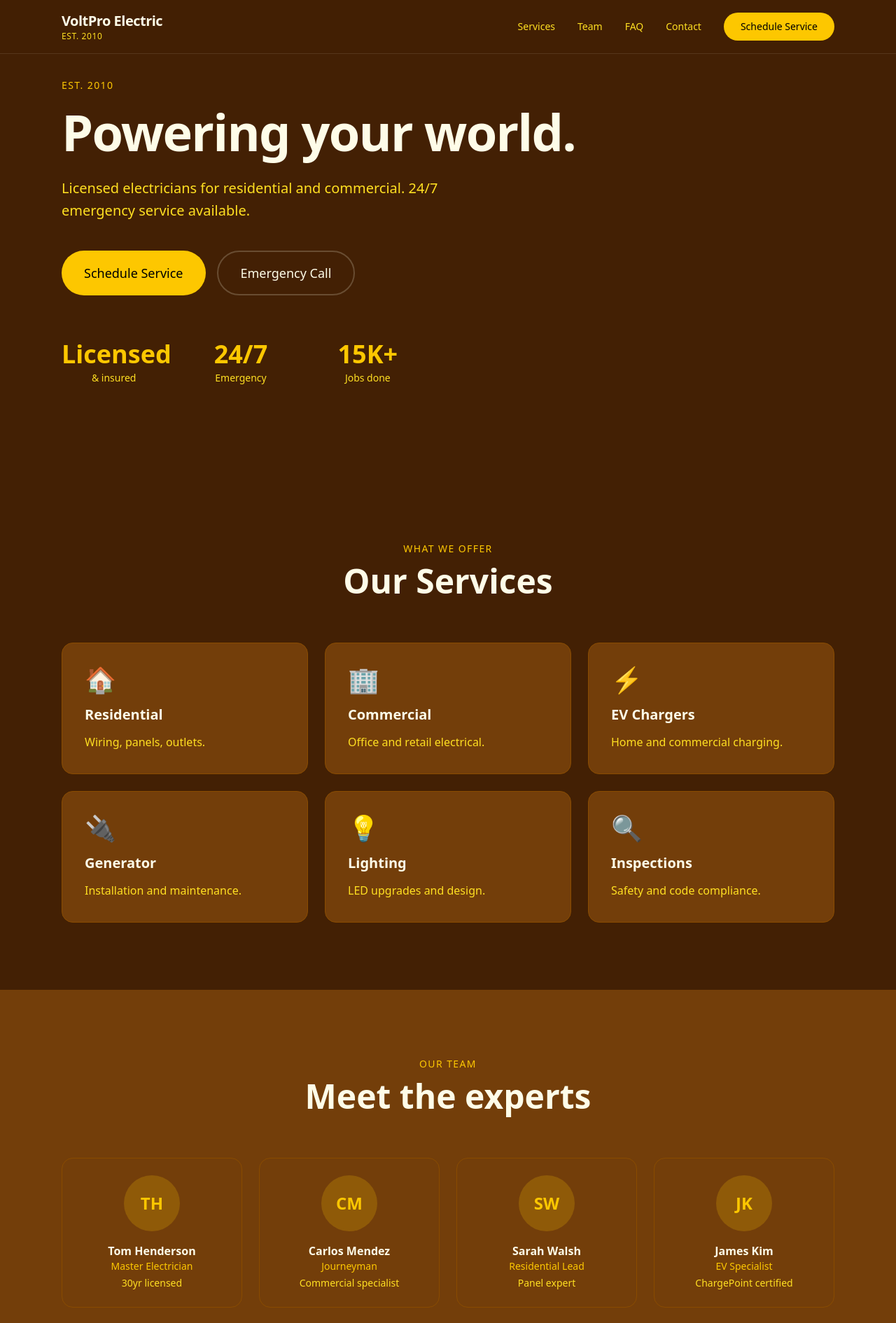
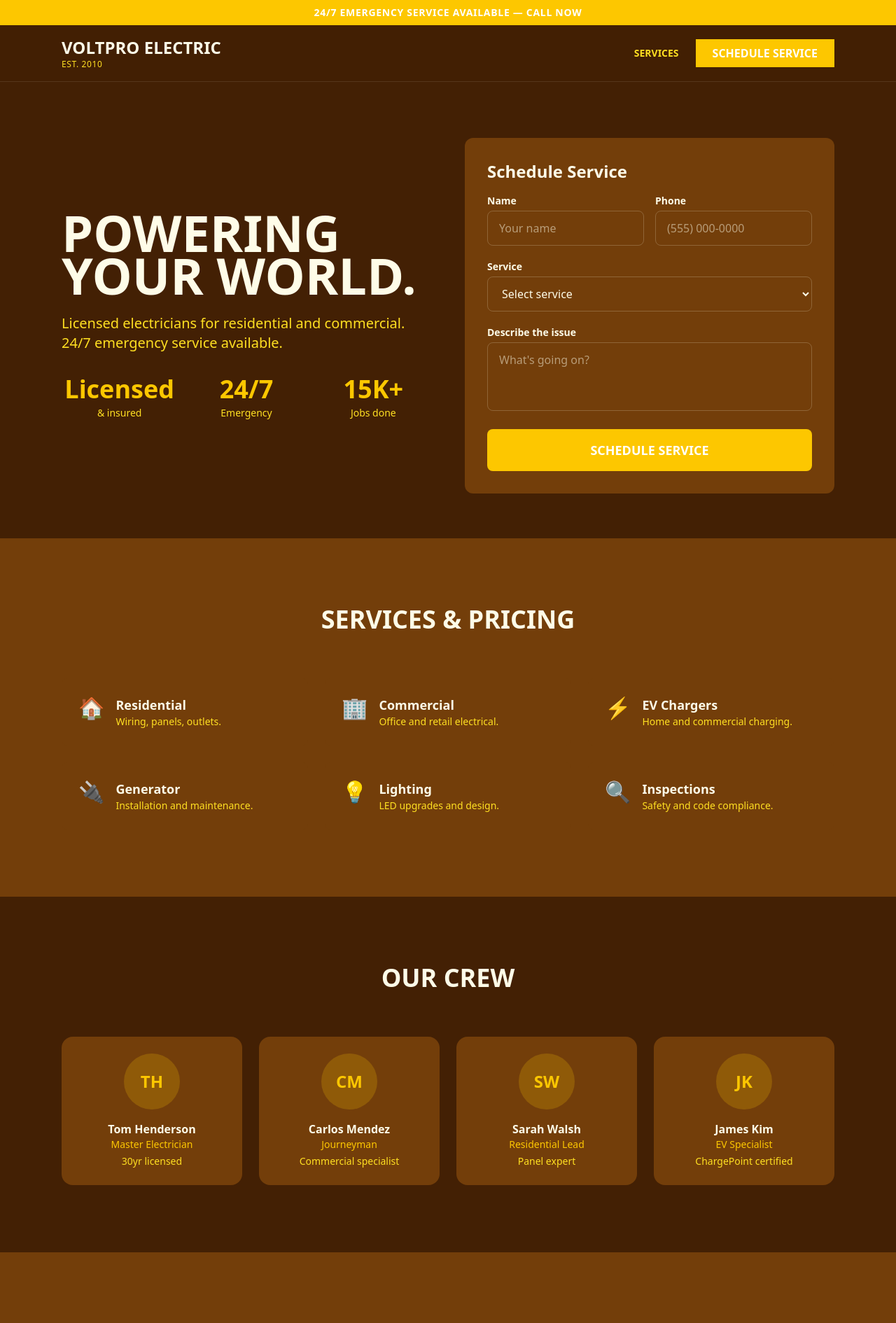
Before and after one commit to Adeshpreet-Singh/electrician, a Next.js app: page / in a window 1280 px wide. Shown: the top 1890 px of the page at 70% size. Built offline with nearby package versions, Linux system fonts and the light colour scheme.

Commit message:
feat: unique booking layout with custom design

```diff
--- a/app/page.tsx
+++ b/app/page.tsx
@@ -1,213 +1,135 @@
 'use client';
-
 import { useState } from 'react';
-
 export default function Home() {
-  const [menuOpen, setMenuOpen] = useState(false);
-  const [submitted, setSubmitted] = useState(false);
-
-  const scrollTo = (id: string) => {
-    document.getElementById(id)?.scrollIntoView({ behavior: 'smooth' });
-    setMenuOpen(false);
-  };
-
+  const scrollTo = (id: string) => document.getElementById(id)?.scrollIntoView({ behavior: 'smooth' });
   return (
     <div className="min-h-screen bg-yellow-950 text-yellow-50">
-      <a href="#main" className="sr-only focus:not-sr-only focus:absolute focus:top-4 focus:left-4 bg-yellow-400 text-black px-4 py-2 rounded z-[100] font-bold">
-        Skip to main content
-      </a>
-
-      <header>
-        <nav role="navigation" aria-label="Main navigation" className="fixed top-0 left-0 right-0 z-50 bg-yellow-950/95 backdrop-blur-md border-b border-current/10">
-          <div className="max-w-6xl mx-auto px-6 py-4 flex justify-between items-center">
+      <a href="#main" className="sr-only focus:not-sr-only focus:absolute focus:top-4 focus:left-4 bg-yellow-400 text-white px-4 py-2 rounded z-[100] font-bold">Skip</a>
+      {/* EMERGENCY BANNER */}
+      <div className="bg-yellow-400 text-white py-2 text-center text-sm font-bold uppercase tracking-wider">24/7 Emergency Service Available — Call Now</div>
+      <nav className="sticky top-0 z-50 bg-yellow-950/95 backdrop-blur-md border-b border-current/10">
+        <div className="max-w-6xl mx-auto px-6 py-4 flex justify-between items-center">
+          <div><h1 className="text-2xl font-black uppercase">VoltPro Electric</h1><p className="text-xs text-yellow-300 uppercase tracking-wider">Est. 2010</p></div>
+          <div className="hidden md:flex items-center gap-6">
+            <button onClick={() => scrollTo('services')} className="text-sm font-bold text-yellow-300 hover:text-yellow-400 uppercase">Services</button>
+            <button onClick={() => scrollTo('book')} className="bg-yellow-400 text-white px-6 py-2 font-bold uppercase">Schedule Service</button>
+          </div>
+        </div>
+      </nav>
+      <main id="main" role="main">
+        {/* HERO with inline booking form */}
+        <section className="pt-4">
+          <div className="max-w-6xl mx-auto px-6 py-16 grid md:grid-cols-2 gap-12 items-center">
             <div>
-              <h1 className="text-xl tracking-tight font-bold">VoltPro Electric</h1>
-              <p className="text-xs text-yellow-300 tracking-wider uppercase">Est. 2010</p>
-            </div>
-            <div className="hidden md:flex items-center gap-8">
-              <button onClick={() => scrollTo('services')} className="text-sm text-yellow-300 hover:text-yellow-400 transition-colors">Services</button>
-              <button onClick={() => scrollTo('team')} className="text-sm text-yellow-300 hover:text-yellow-400 transition-colors">Team</button>
-              <button onClick={() => scrollTo('faq')} className="text-sm text-yellow-300 hover:text-yellow-400 transition-colors">FAQ</button>
-              <button onClick={() => scrollTo('contact')} className="text-sm text-yellow-300 hover:text-yellow-400 transition-colors">Contact</button>
-              <button onClick={() => scrollTo('contact')} className="bg-yellow-400 text-black px-6 py-2.5 text-sm font-medium rounded-full hover:opacity-90 transition-opacity">
-                Schedule Service
-              </button>
-            </div>
-            <button onClick={() => setMenuOpen(!menuOpen)} className="md:hidden" aria-label={menuOpen ? 'Close menu' : 'Open menu'} aria-expanded={menuOpen}>
-              <svg className="w-6 h-6" fill="none" stroke="currentColor" viewBox="0 0 24 24">
-                {menuOpen ? (
-                  <path strokeLinecap="round" strokeLinejoin="round" strokeWidth={2} d="M6 18L18 6M6 6l12 12" />
-                ) : (
-                  <path strokeLinecap="round" strokeLinejoin="round" strokeWidth={2} d="M4 6h16M4 12h16M4 18h16" />
-                )}
-              </svg>
-            </button>
-          </div>
-          {menuOpen && (
-            <div className="md:hidden bg-yellow-950 border-t border-current/10 px-6 py-4 space-y-1">
-              <button onClick={() => scrollTo('services')} className="block w-full text-left px-4 py-3 text-yellow-300 hover:text-yellow-400">Services</button>
-              <button onClick={() => scrollTo('team')} className="block w-full text-left px-4 py-3 text-yellow-300 hover:text-yellow-400">Team</button>
-              <button onClick={() => scrollTo('faq')} className="block w-full text-left px-4 py-3 text-yellow-300 hover:text-yellow-400">FAQ</button>
-              <button onClick={() => scrollTo('contact')} className="block w-full text-left px-4 py-3 text-yellow-300 hover:text-yellow-400">Contact</button>
-            </div>
-          )}
-        </nav>
-      </header>
-
-      <main id="main" role="main">
-        <section className="pt-28 pb-20 md:pb-32">
-          <div className="max-w-6xl mx-auto px-6">
-            <div className="max-w-3xl">
-              <p className="text-yellow-400 text-sm tracking-widest uppercase mb-6">Est. 2010</p>
-              <h2 className="text-5xl md:text-7xl font-bold leading-[0.9] tracking-tight mb-8 whitespace-pre-line">
-                Powering
-your world.
-              </h2>
-              <p className="text-xl text-yellow-300 max-w-xl leading-relaxed mb-10">
-                Licensed electricians for residential and commercial. 24/7 emergency service available.
-              </p>
-              <div className="flex flex-wrap gap-4">
-                <button onClick={() => scrollTo('contact')} className="bg-yellow-400 text-black px-8 py-4 text-lg font-medium rounded-full hover:opacity-90 transition-opacity">
-                  Schedule Service
-                </button>
-                <button onClick={() => scrollTo('services')} className="border-2 border-current/20 px-8 py-4 text-lg font-medium rounded-full hover:bg-current/5 transition-colors">
-                  Emergency Call
-                </button>
-              </div>
-            </div>
-            <div className="mt-16 grid grid-cols-3 gap-8 max-w-lg">
+              <h2 className="text-5xl md:text-7xl font-black uppercase leading-[0.85] mb-6 whitespace-pre-line">Powering
+your world.</h2>
+              <p className="text-xl text-yellow-300 mb-8">Licensed electricians for residential and commercial. 24/7 emergency service available.</p>
+              <div className="grid grid-cols-3 gap-4 text-center">
             <div className="text-center"><div className="text-3xl md:text-4xl font-bold text-yellow-400">Licensed</div><div className="text-sm text-yellow-300 mt-1">& insured</div></div>
             <div className="text-center"><div className="text-3xl md:text-4xl font-bold text-yellow-400">24/7</div><div className="text-sm text-yellow-300 mt-1">Emergency</div></div>
             <div className="text-center"><div className="text-3xl md:text-4xl font-bold text-yellow-400">15K+</div><div className="text-sm text-yellow-300 mt-1">Jobs done</div></div>
+              </div>
+            </div>
+            <div>
+              <form id="book" className="bg-yellow-900 rounded-xl p-8 space-y-5" onSubmit={(e) => e.preventDefault()}>
+                <h3 className="text-2xl font-bold mb-4">Schedule Service</h3>
+                <div className="grid grid-cols-2 gap-4">
+                  <div><label className="block text-sm font-bold mb-1">Name</label><input type="text" placeholder="Your name" className="w-full border border-current/20 rounded-lg px-4 py-3 bg-transparent" /></div>
+                  <div><label className="block text-sm font-bold mb-1">Phone</label><input type="tel" placeholder="(555) 000-0000" className="w-full border border-current/20 rounded-lg px-4 py-3 bg-transparent" /></div>
+                </div>
+                <div><label className="block text-sm font-bold mb-1">Service</label>
+                  <select className="w-full border border-current/20 rounded-lg px-4 py-3 bg-transparent">
+                    <option>Select service</option>                    <option>Residential</option>
+                    <option>Commercial</option>
+                    <option>EV Chargers</option>
+                    <option>Generator</option>
+                    <option>Lighting</option>
+                    <option>Inspections</option>
+                  </select>
+                </div>
+                <div><label className="block text-sm font-bold mb-1">Describe the issue</label><textarea rows={3} placeholder="What's going on?" className="w-full border border-current/20 rounded-lg px-4 py-3 bg-transparent resize-none" /></div>
+                <button type="submit" className="w-full bg-yellow-400 text-white py-4 rounded-lg font-black uppercase text-lg">Schedule Service</button>
+              </form>
             </div>
           </div>
         </section>
-
-        <section id="services" className="py-24" aria-labelledby="services-heading">
+        {/* SERVICES with pricing */}
+        <section id="services" className="py-24 bg-yellow-900" aria-labelledby="services-heading">
           <div className="max-w-6xl mx-auto px-6">
-            <div className="text-center mb-16">
-              <p className="text-yellow-400 text-sm tracking-widest uppercase mb-3">What We Offer</p>
-              <h2 id="services-heading" className="text-4xl md:text-5xl font-bold">Our Services</h2>
+            <div className="text-center mb-16"><h2 id="services-heading" className="text-4xl font-black uppercase">Services & Pricing</h2></div>
+            <div className="grid md:grid-cols-2 lg:grid-cols-3 gap-6">
+            <div className="bg-yellow-900 rounded-lg p-6 flex items-start gap-4 hover:shadow-lg transition-shadow">
+              <div className="text-3xl">🏠</div>
+              <div><h3 className="font-bold text-lg">Residential</h3><p className="text-sm text-yellow-300">Wiring, panels, outlets.</p></div>
             </div>
-            <div className="grid md:grid-cols-2 lg:grid-cols-3 gap-6">
-            <article className="bg-yellow-900 border border-yellow-800 rounded-2xl p-8 hover:shadow-xl transition-all duration-300">
-              <div className="text-4xl mb-4">🏠</div>
-              <h3 className="text-xl font-bold mb-3 text-yellow-50">Residential</h3>
-              <p className="text-yellow-300 leading-relaxed">Wiring, panels, outlets.</p></article>
-            <article className="bg-yellow-900 border border-yellow-800 rounded-2xl p-8 hover:shadow-xl transition-all duration-300">
-              <div className="text-4xl mb-4">🏢</div>
-              <h3 className="text-xl font-bold mb-3 text-yellow-50">Commercial</h3>
-              <p className="text-yellow-300 leading-relaxed">Office and retail electrical.</p></article>
-            <article className="bg-yellow-900 border border-yellow-800 rounded-2xl p-8 hover:shadow-xl transition-all duration-300">
-              <div className="text-4xl mb-4">⚡</div>
-              <h3 className="text-xl font-bold mb-3 text-yellow-50">EV Chargers</h3>
-              <p className="text-yellow-300 leading-relaxed">Home and commercial charging.</p></article>
-            <article className="bg-yellow-900 border border-yellow-800 rounded-2xl p-8 hover:shadow-xl transition-all duration-300">
-              <div className="text-4xl mb-4">🔌</div>
-              <h3 className="text-xl font-bold mb-3 text-yellow-50">Generator</h3>
-              <p className="text-yellow-300 leading-relaxed">Installation and maintenance.</p></article>
-            <article className="bg-yellow-900 border border-yellow-800 rounded-2xl p-8 hover:shadow-xl transition-all duration-300">
-              <div className="text-4xl mb-4">💡</div>
-              <h3 className="text-xl font-bold mb-3 text-yellow-50">Lighting</h3>
-              <p className="text-yellow-300 leading-relaxed">LED upgrades and design.</p></article>
-            <article className="bg-yellow-900 border border-yellow-800 rounded-2xl p-8 hover:shadow-xl transition-all duration-300">
-              <div className="text-4xl mb-4">🔍</div>
-              <h3 className="text-xl font-bold mb-3 text-yellow-50">Inspections</h3>
-              <p className="text-yellow-300 leading-relaxed">Safety and code compliance.</p></article>
+            <div className="bg-yellow-900 rounded-lg p-6 flex items-start gap-4 hover:shadow-lg transition-shadow">
+              <div className="text-3xl">🏢</div>
+              <div><h3 className="font-bold text-lg">Commercial</h3><p className="text-sm text-yellow-300">Office and retail electrical.</p></div>
+            </div>
+            <div className="bg-yellow-900 rounded-lg p-6 flex items-start gap-4 hover:shadow-lg transition-shadow">
+              <div className="text-3xl">⚡</div>
+              <div><h3 className="font-bold text-lg">EV Chargers</h3><p className="text-sm text-yellow-300">Home and commercial charging.</p></div>
+            </div>
+            <div className="bg-yellow-900 rounded-lg p-6 flex items-start gap-4 hover:shadow-lg transition-shadow">
+              <div className="text-3xl">🔌</div>
+              <div><h3 className="font-bold text-lg">Generator</h3><p className="text-sm text-yellow-300">Installation and maintenance.</p></div>
+            </div>
+            <div className="bg-yellow-900 rounded-lg p-6 flex items-start gap-4 hover:shadow-lg transition-shadow">
+              <div className="text-3xl">💡</div>
+              <div><h3 className="font-bold text-lg">Lighting</h3><p className="text-sm text-yellow-300">LED upgrades and design.</p></div>
+            </div>
+            <div className="bg-yellow-900 rounded-lg p-6 flex items-start gap-4 hover:shadow-lg transition-shadow">
+              <div className="text-3xl">🔍</div>
+              <div><h3 className="font-bold text-lg">Inspections</h3><p className="text-sm text-yellow-300">Safety and code compliance.</p></div>
+            </div>
             </div>
           </div>
         </section>
-
-        <section id="team" className="py-24 bg-yellow-900" aria-labelledby="team-heading">
+        {/* TEAM */}
+        <section className="py-24" aria-labelledby="team-heading">
           <div className="max-w-6xl mx-auto px-6">
-            <div className="text-center mb-16">
-              <p className="text-yellow-400 text-sm tracking-widest uppercase mb-3">Our Team</p>
-              <h2 id="team-heading" className="text-4xl md:text-5xl font-bold">Meet the experts</h2>
-            </div>
-            <div className="grid md:grid-cols-2 lg:grid-cols-4 gap-6">
-            <div className="bg-yellow-900 border border-yellow-800 rounded-2xl p-6 text-center">
+            <div className="text-center mb-16"><h2 id="team-heading" className="text-4xl font-black uppercase">Our Crew</h2></div>
+            <div className="grid md:grid-cols-4 gap-6">
+            <div className="bg-yellow-900 rounded-2xl p-6 text-center">
               <div className="w-20 h-20 mx-auto mb-4 rounded-full bg-yellow-400/20 flex items-center justify-center text-2xl font-bold text-yellow-400">TH</div>
-              <h3 className="font-bold text-yellow-50">Tom Henderson</h3><p className="text-sm text-yellow-400">Master Electrician</p><p className="text-sm text-yellow-300 mt-1">30yr licensed</p></div>
-            <div className="bg-yellow-900 border border-yellow-800 rounded-2xl p-6 text-center">
+              <h3 className="font-bold">Tom Henderson</h3><p className="text-sm text-yellow-400">Master Electrician</p><p className="text-sm text-yellow-300 mt-1">30yr licensed</p></div>
+            <div className="bg-yellow-900 rounded-2xl p-6 text-center">
               <div className="w-20 h-20 mx-auto mb-4 rounded-full bg-yellow-400/20 flex items-center justify-center text-2xl font-bold text-yellow-400">CM</div>
-              <h3 className="font-bold text-yellow-50">Carlos Mendez</h3><p className="text-sm text-yellow-400">Journeyman</p><p className="text-sm text-yellow-300 mt-1">Commercial specialist</p></div>
-            <div className="bg-yellow-900 border border-yellow-800 rounded-2xl p-6 text-center">
+              <h3 className="font-bold">Carlos Mendez</h3><p className="text-sm text-yellow-400">Journeyman</p><p className="text-sm text-yellow-300 mt-1">Commercial specialist</p></div>
+            <div className="bg-yellow-900 rounded-2xl p-6 text-center">
               <div className="w-20 h-20 mx-auto mb-4 rounded-full bg-yellow-400/20 flex items-center justify-center text-2xl font-bold text-yellow-400">SW</div>
-              <h3 className="font-bold text-yellow-50">Sarah Walsh</h3><p className="text-sm text-yellow-400">Residential Lead</p><p className="text-sm text-yellow-300 mt-1">Panel expert</p></div>
-            <div className="bg-yellow-900 border border-yellow-800 rounded-2xl p-6 text-center">
+              <h3 className="font-bold">Sarah Walsh</h3><p className="text-sm text-yellow-400">Residential Lead</p><p className="text-sm text-yellow-300 mt-1">Panel expert</p></div>
+            <div className="bg-yellow-900 rounded-2xl p-6 text-center">
               <div className="w-20 h-20 mx-auto mb-4 rounded-full bg-yellow-400/20 flex items-center justify-center text-2xl font-bold text-yellow-400">JK</div>
-              <h3 className="font-bold text-yellow-50">James Kim</h3><p className="text-sm text-yellow-400">EV Specialist</p><p className="text-sm text-yellow-300 mt-1">ChargePoint certified</p></div>
+              <h3 className="font-bold">James Kim</h3><p className="text-sm text-yellow-400">EV Specialist</p><p className="text-sm text-yellow-300 mt-1">ChargePoint certified</p></div>
             </div>
           </div>
         </section>
-
-        <section id="faq" className="py-24" aria-labelledby="faq-heading">
-          <div className="max-w-4xl mx-auto px-6">
-            <div className="text-center mb-12">
-              <p className="text-yellow-400 text-sm tracking-widest uppercase mb-3">Questions</p>
-              <h2 id="faq-heading" className="text-4xl md:text-5xl font-bold">FAQ</h2>
-            </div>
-            <div className="space-y-4">
-            <details className="group border border-current/10 rounded-xl p-5 cursor-pointer">
-              <summary className="font-medium flex justify-between items-center list-none text-yellow-50">Emergency?<span className="ml-4 text-yellow-300 group-open:rotate-45 transition-transform text-xl">+</span></summary>
+        {/* FAQ */}
+        <section className="py-24 bg-yellow-900" aria-labelledby="faq-heading">
+          <div className="max-w-3xl mx-auto px-6">
+            <div className="text-center mb-12"><h2 id="faq-heading" className="text-4xl font-black uppercase">FAQ</h2></div>
+            <div className="space-y-4">            <details className="group border border-current/10 rounded-xl p-5 cursor-pointer">
+              <summary className="font-medium flex justify-between items-center list-none">Emergency?<span className="ml-4 text-yellow-300 group-open:rotate-45 transition-transform text-xl">+</span></summary>
               <p className="mt-3 text-yellow-300 text-sm leading-relaxed">24/7 service, 60min response.</p></details>
             <details className="group border border-current/10 rounded-xl p-5 cursor-pointer">
-              <summary className="font-medium flex justify-between items-center list-none text-yellow-50">Free estimate?<span className="ml-4 text-yellow-300 group-open:rotate-45 transition-transform text-xl">+</span></summary>
+              <summary className="font-medium flex justify-between items-center list-none">Free estimate?<span className="ml-4 text-yellow-300 group-open:rotate-45 transition-transform text-xl">+</span></summary>
               <p className="mt-3 text-yellow-300 text-sm leading-relaxed">Yes, all estimates free.</p></details>
             <details className="group border border-current/10 rounded-xl p-5 cursor-pointer">
-              <summary className="font-medium flex justify-between items-center list-none text-yellow-50">Licensed?<span className="ml-4 text-yellow-300 group-open:rotate-45 transition-transform text-xl">+</span></summary>
-              <p className="mt-3 text-yellow-300 text-sm leading-relaxed">Master electrician, fully insured.</p></details>
-            </div>
+              <summary className="font-medium flex justify-between items-center list-none">Licensed?<span className="ml-4 text-yellow-300 group-open:rotate-45 transition-transform text-xl">+</span></summary>
+              <p className="mt-3 text-yellow-300 text-sm leading-relaxed">Master electrician, fully insured.</p></details></div>
           </div>
         </section>
-
-        <section id="contact" className="py-24 bg-yellow-900" aria-labelledby="contact-heading">
-          <div className="max-w-6xl mx-auto px-6">
-            <div className="grid md:grid-cols-2 gap-12">
-              <div>
-                <p className="text-yellow-400 text-sm tracking-widest uppercase mb-3">Get In Touch</p>
-                <h2 id="contact-heading" className="text-4xl md:text-5xl font-bold mb-6">Schedule Service</h2>
-                <div className="space-y-6 text-yellow-300">
-                  <div><div className="font-bold text-yellow-50">Phone</div><a href="tel:(555) 567-8902" className="hover:text-yellow-400">(555) 567-8902</a></div>
-                  <div><div className="font-bold text-yellow-50">Address</div><p>Serving Metro Atlanta, GA</p></div>
-                  <div><div className="font-bold text-yellow-50">Hours</div><p>24/7 Emergency Available</p></div>
-                </div>
-              </div>
-              <div>
-                <form className="space-y-5" onSubmit={(e) => { e.preventDefault(); setSubmitted(true); setTimeout(() => setSubmitted(false), 3000); }} aria-label="Contact form">
-                  <div className="grid md:grid-cols-2 gap-5">
-                    <div>
-                      <label htmlFor="name" className="block text-sm font-medium mb-2">Full Name</label>
-                      <input id="name" type="text" placeholder="John Smith" required className="w-full border border-current/20 rounded-xl px-4 py-3 bg-transparent placeholder:opacity-50 focus:outline-none focus:ring-2 focus:ring-current/20" />
-                    </div>
-                    <div>
-                      <label htmlFor="email" className="block text-sm font-medium mb-2">Email</label>
-                      <input id="email" type="email" placeholder="john@example.com" required className="w-full border border-current/20 rounded-xl px-4 py-3 bg-transparent placeholder:opacity-50 focus:outline-none focus:ring-2 focus:ring-current/20" />
-                    </div>
-                  </div>
-                  <div>
-                    <label htmlFor="message" className="block text-sm font-medium mb-2">Message</label>
-                    <textarea id="message" rows={4} placeholder="How can we help?" required className="w-full border border-current/20 rounded-xl px-4 py-3 bg-transparent placeholder:opacity-50 focus:outline-none focus:ring-2 focus:ring-current/20 resize-none" />
-                  </div>
-                  <button type="submit" className="w-full bg-yellow-400 text-black py-4 rounded-xl font-medium hover:opacity-90 transition-opacity">
-                    {submitted ? "Sent! We'll be in touch." : "Schedule Service"}
-                  </button>
-                </form>
-              </div>
-            </div>
+        {/* CONTACT INFO */}
+        <section className="py-16">
+          <div className="max-w-6xl mx-auto px-6 grid md:grid-cols-3 gap-8">
+            <div className="bg-yellow-900 rounded-xl p-8 text-center"><div className="text-3xl mb-3">📞</div><div className="font-bold text-lg mb-1">Call Us</div><a href="tel:(555) 567-8902" className="text-yellow-400">(555) 567-8902</a></div>
+            <div className="bg-yellow-900 rounded-xl p-8 text-center"><div className="text-3xl mb-3">📍</div><div className="font-bold text-lg mb-1">Visit Us</div><p className="text-yellow-300">Serving Metro Atlanta, GA</p></div>
+            <div className="bg-yellow-900 rounded-xl p-8 text-center"><div className="text-3xl mb-3">⏰</div><div className="font-bold text-lg mb-1">Hours</div><p className="text-yellow-300">24/7 Emergency Available</p></div>
           </div>
         </section>
       </main>
-
-      <footer className="bg-yellow-900 border-t border-current/10 py-12">
-        <div className="max-w-6xl mx-auto px-6 flex flex-col md:flex-row justify-between items-center gap-6">
-          <div>
-            <div className="font-bold text-lg">VoltPro Electric</div>
-            <p className="text-sm text-yellow-300">Est. 2010</p>
-          </div>
-          <p className="text-sm text-yellow-300">&copy; 2026 VoltPro Electric. All rights reserved.</p>
-        </div>
-      </footer>
+      <footer className="bg-yellow-900 py-8 text-center text-sm text-yellow-300">&copy; 2026 VoltPro Electric</footer>
     </div>
   );
 }
```
